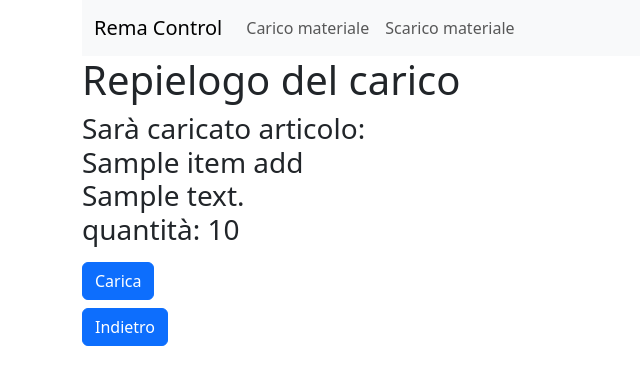
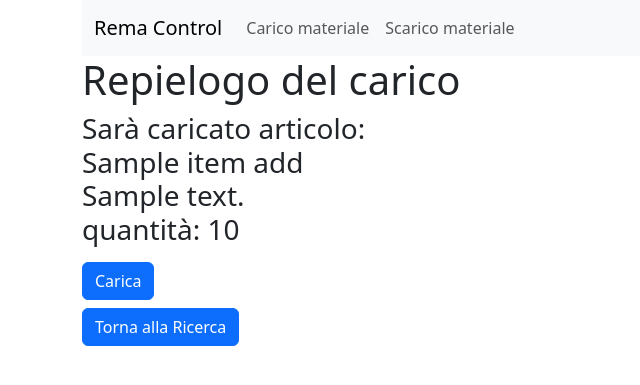
Before and after one commit to Skrypnyk81/small_parts_management, a FastAPI app: template templates/item_to_db.html in a window 1280 px wide. Shown: the top 385 px of the page, without its empty margins (0-640 px from the left). Run offline with FastAPI, Linux system fonts and the light colour scheme; the template is opened without the code that fills it: most values are stand-ins (such as "Sample title", 1, 10 or a date in 2020).

Commit message:
Change return button in item_to_db.html

```diff
--- a/templates/item_to_db.html
+++ b/templates/item_to_db.html
@@ -14,6 +14,6 @@
     <button type="submit" class="btn btn-primary mt-2">Carica</button>
 </form>
 
-<a href="{{ url_for('get_upload') }}" class="btn btn-primary mt-2">Indietro</a>
+<a href="{{ url_for('get_upload') }}" class="btn btn-primary mt-2">Torna alla Ricerca</a>
 
 {% endblock %}
```
